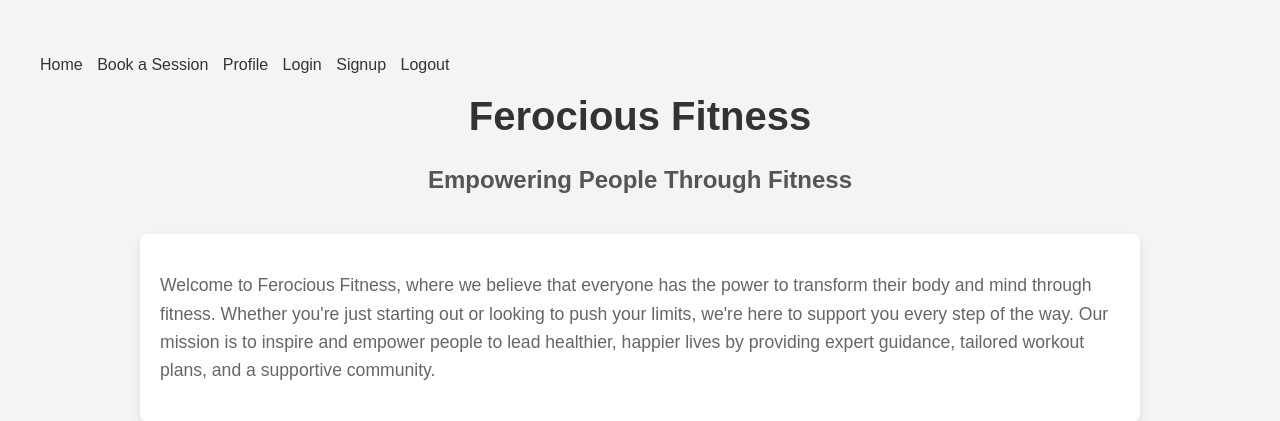
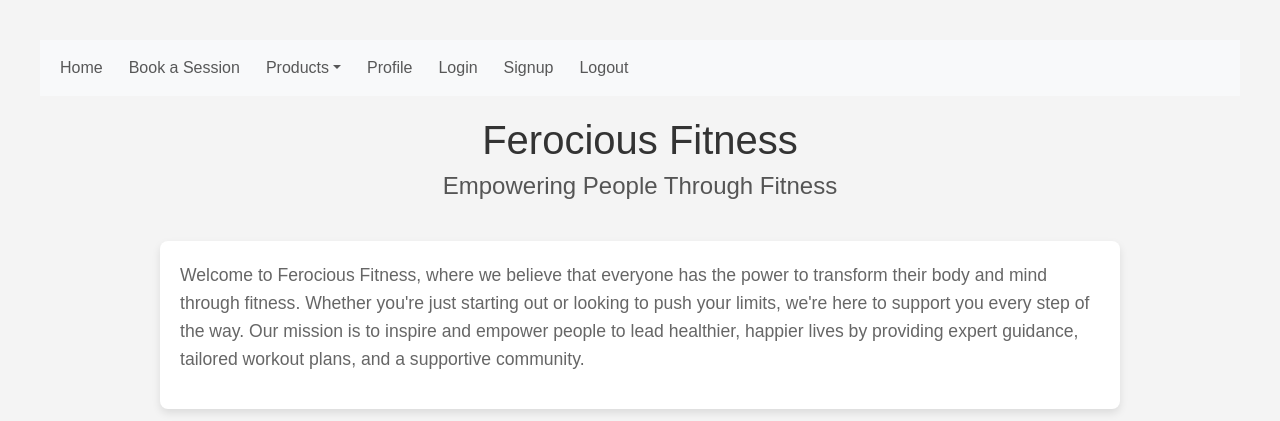
Before and after one commit to bizboz1981/ferocious-fitness, a Django app: page / in a window 1280 px wide. Shown: the top 421 px of the page. Run offline with Django 5.2, Linux system fonts and the light colour scheme.

Commit message:
feat: integrate Bootstrap into base HTML template

```diff
--- a/ferociousfitness/users/templates/users/base.html
+++ b/ferociousfitness/users/templates/users/base.html
@@ -13,6 +13,7 @@
     {% endblock extra-meta %}
 
     {% block css %}
+        <link href="https://cdn.jsdelivr.net/npm/bootstrap@5.3.3/dist/css/bootstrap.min.css" rel="stylesheet" integrity="sha384-QWTKZyjpPEjISv5WaRU9OFeRpok6YctnYmDr5pNlyT2bRjXh0JMhjY6hW+ALEwIH" crossorigin="anonymous">
         <link rel="stylesheet" href="{% static 'css/styles.css' %}">
     {% endblock css %}
 
@@ -29,21 +30,31 @@
     <title>{% block title %}Ferocious Fitness{% endblock title %}</title>
 </head>
 <body>
-    <nav>
-        <ul>
-            <li><a href="{% url 'index' %}">Home</a></li>
-            <li><a href="{% url 'booking_page' %}">Book a Session</a></li>
-            <li><a href="{% url 'profile' %}">Profile</a></li>
-            <li><a href="{% url 'account_login' %}">Login</a></li>
-            <li><a href="{% url 'account_signup' %}">Signup</a></li>
-            <li><a href="{% url 'account_logout' %}">Logout</a></li>
-        </ul>
+    <nav class="navbar navbar-expand-lg navbar-light bg-light">
+        <div class="container-fluid">
+            <ul class="navbar-nav me-auto mb-2 mb-lg-0">
+                <li class="nav-item"><a class="nav-link" href="{% url 'index' %}">Home</a></li>
+                <li class="nav-item"><a class="nav-link" href="{% url 'booking_page' %}">Book a Session</a></li>
+                <li class="nav-item dropdown">
+                    <a class="nav-link dropdown-toggle" href="#" id="productsDropdown" role="button" data-bs-toggle="dropdown" aria-expanded="false">Products</a>
+                    <ul class="dropdown-menu" aria-labelledby="productsDropdown">
+                        <li><a class="dropdown-item" href="#">Supplements</a></li>
+                        <li><a class="dropdown-item" href="#">Equipment</a></li>
+                        <li><a class="dropdown-item" href="#">Clothing</a></li>
+                    </ul>
+                </li>
+                <li class="nav-item"><a class="nav-link" href="{% url 'profile' %}">Profile</a></li>
+                <li class="nav-item"><a class="nav-link" href="{% url 'account_login' %}">Login</a></li>
+                <li class="nav-item"><a class="nav-link" href="{% url 'account_signup' %}">Signup</a></li>
+                <li class="nav-item"><a class="nav-link" href="{% url 'account_logout' %}">Logout</a></li>
+            </ul>
+        </div>
     </nav>
     <div class="content">
         {% block content %}
         {% endblock content %}
     </div>
-    {% block postloadjs %}
-    {% endblock postloadjs %}
+    <script src="https://cdn.jsdelivr.net/npm/bootstrap@5.3.3/dist/js/bootstrap.bundle.min.js" integrity="sha384-YvpcrYf0tY3lHB60NNkmXc5s9fDVZLESaAA55NDzOxhy9GkcIdslK1eN7N6jIeHz" crossorigin="anonymous"></script>
+  </body>
 </body>
 </html>
```
